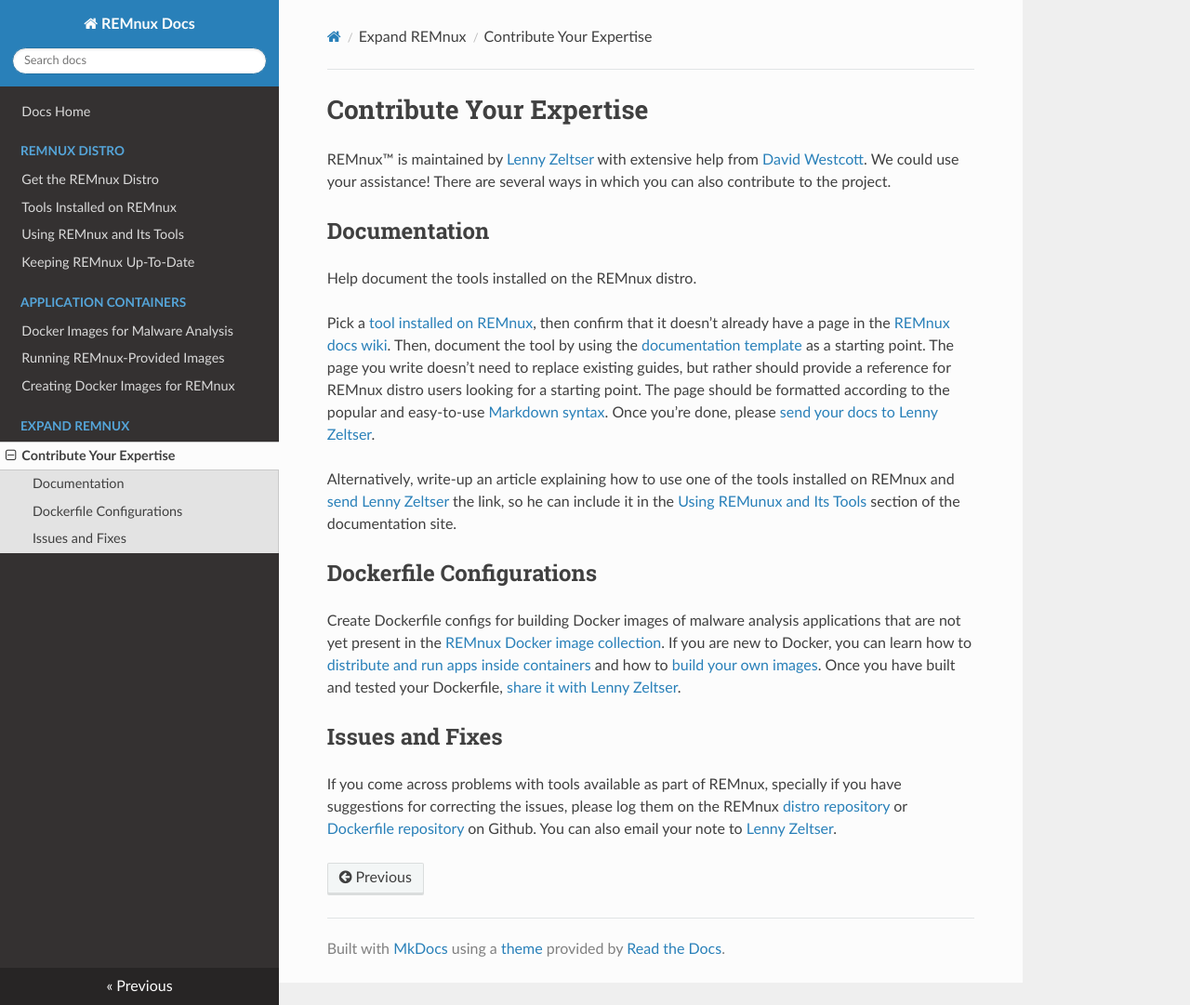
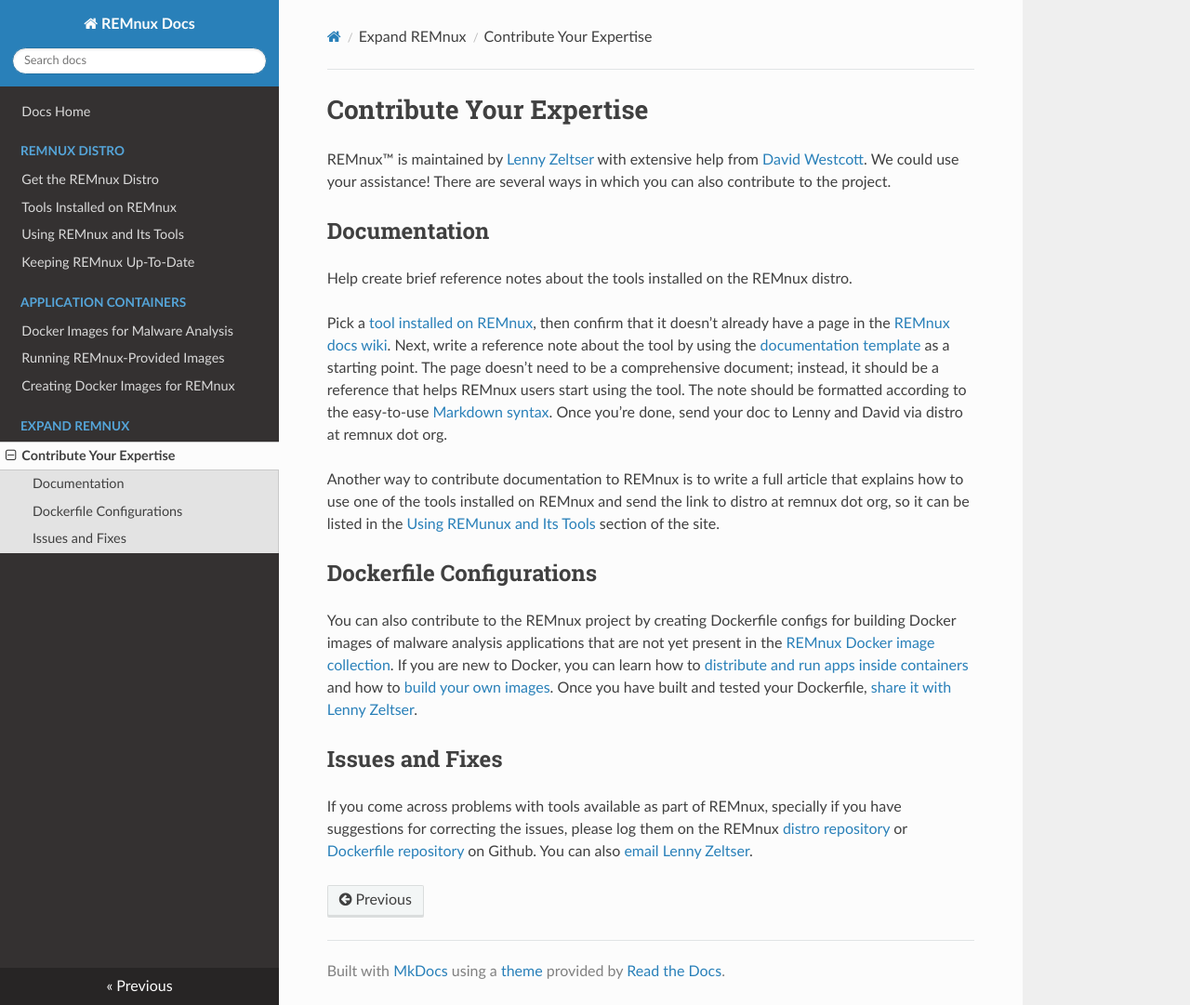
Before and after one commit to wzod/docs, an MkDocs documentation site: the page built from source/expand/contribute.md, in a window 1280 px wide and 1081 px high. Shown: the whole window at 93% size. Built offline with MkDocs 1.6.1, drawn with Linux system fonts in a browser that asks for light colours; nearby versions of some CDN libraries; old or Windows-style settings are respelled for this version of MkDocs.

Commit message:
Tweaks to the Contribute page.

```diff
--- a/source/expand/contribute.md
+++ b/source/expand/contribute.md
@@ -4,16 +4,16 @@
 
 ## Documentation
 
-Help document the tools installed on the REMnux distro.
+Help create brief reference notes about the tools installed on the REMnux distro.
 
-Pick a [tool installed on REMnux](../distro/tools.md), then confirm that it doesn't already have a page in the [REMnux docs wiki](https://github.com/REMnux/docs/wiki). Then, document the tool by using the [documentation template](https://github.com/REMnux/docs/wiki/Documentation-Template) as a starting point. The page you write doesn't need to replace existing guides, but rather should provide a reference for REMnux distro users looking for a starting point. The page should be formatted according to the popular and easy-to-use [Markdown syntax](https://daringfireball.net/projects/markdown/basics). Once you're done, please [send your docs to Lenny Zeltser](https://zeltser.com/contact/).
+Pick a [tool installed on REMnux](../distro/tools.md), then confirm that it doesn't already have a page in the [REMnux docs wiki](https://github.com/REMnux/docs/wiki). Next, write a reference note about the tool by using the [documentation template](https://github.com/REMnux/docs/wiki/Documentation-Template) as a starting point. The page doesn't need to be a comprehensive document; instead, it should be a reference that helps REMnux users start using the tool. The note should be formatted according to the easy-to-use [Markdown syntax](https://daringfireball.net/projects/markdown/basics). Once you're done, send your doc to Lenny and David via distro at remnux dot org.
 
-Alternatively, write-up an article explaining how to use one of the tools installed on REMnux and [send Lenny Zeltser](https://zeltser.com/contact/) the link, so he can include it in the [Using REMunux and Its Tools](../distro/use.md) section of the documentation site.
+Another way to contribute documentation to REMnux is to write a full article that explains how to use one of the tools installed on REMnux and send the link to distro at remnux dot org, so it can be listed in the [Using REMunux and Its Tools](../distro/use.md) section of the site.
 
 ## Dockerfile Configurations
 
-Create Dockerfile configs for building Docker images of malware analysis applications that are not yet present in the [REMnux Docker image collection](../containers/run-apps.md). If you are new to Docker, you can learn how to [distribute and run apps inside containers](../containers/malware-analysis.md) and how to [build your own images](../containers/create-docker-images.md). Once you have built and tested your Dockerfile, [share it with Lenny Zeltser](https://zeltser.com/contact/).
+You can also contribute to the REMnux project by creating Dockerfile configs for building Docker images of malware analysis applications that are not yet present in the [REMnux Docker image collection](../containers/run-apps.md). If you are new to Docker, you can learn how to [distribute and run apps inside containers](../containers/malware-analysis.md) and how to [build your own images](../containers/create-docker-images.md). Once you have built and tested your Dockerfile, [share it with Lenny Zeltser](https://zeltser.com/contact/).
 
 ## Issues and Fixes
 
-If you come across problems with tools available as part of REMnux, specially if you have suggestions for correcting the issues, please log them on the REMnux [distro repository](https://github.com/REMnux/distro/issues) or [Dockerfile repository](https://github.com/REMnux/docker/issues) on Github. You can also email your note to [Lenny Zeltser](https://zeltser.com/contact/).
+If you come across problems with tools available as part of REMnux, specially if you have suggestions for correcting the issues, please log them on the REMnux [distro repository](https://github.com/REMnux/distro/issues) or [Dockerfile repository](https://github.com/REMnux/docker/issues) on Github. You can also [email Lenny Zeltser](https://zeltser.com/contact/).
```
